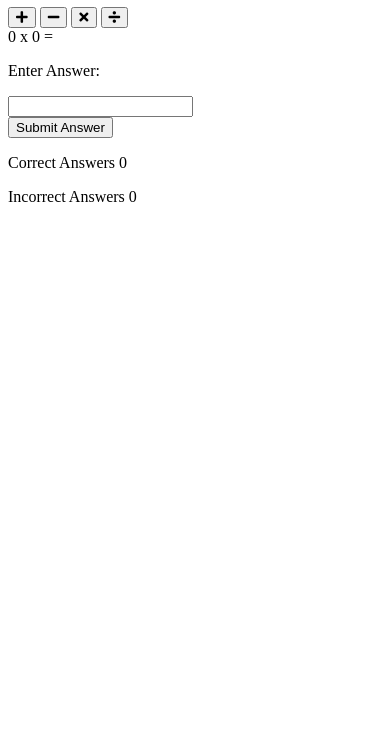
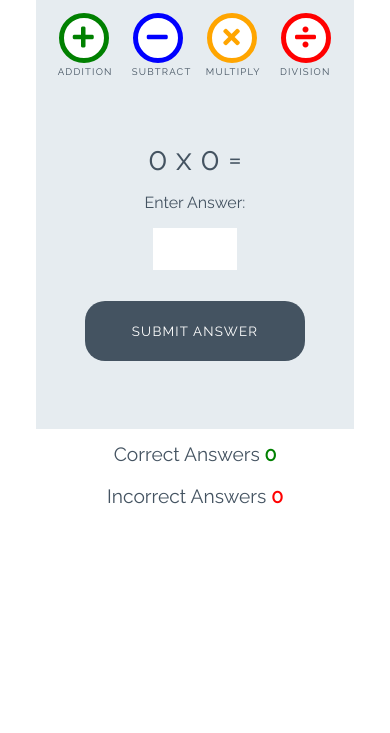
Before and after one commit to nathan-bytecode/Love-Maths-Walkthrough-Project, a plain HTML site: page index.html in a window 390 px wide. Shown: the part 111-844 px from the top of the page. Drawn offline with Linux system fonts and the light colour scheme.

Commit message:
Add styles for game

```diff
--- a/assets/css/style.css
+++ b/assets/css/style.css
@@ -0,0 +1,252 @@
+/* --------- Global style */
+
+body {
+    background-color: white;
+    font-family: "Raleway", sans-serif;
+    color: #445361;
+    text-align: center;
+}
+
+/* --------- Heading */
+
+.heading {
+    text-align: center;
+    font-size: 2.5rem;
+}
+
+.logo {
+    height: 40px;
+    padding-right: 5px;
+}
+
+/* --------- Game layout */
+
+.game-area {
+    background-color: #E6ECF0;
+    box-sizing: border-box;
+    width: 85%;
+    height: 65vh;
+    max-height: 450px;
+    max-width: 830px;
+    margin-left: auto;
+    margin-right: auto;
+    padding: 1%;
+}
+
+.question-area {
+    width: 50%;
+    font-size: 2rem;
+    margin: auto;
+    padding: 50px 0;
+}
+
+.question-area span {
+    padding: 0 15px;
+}
+
+.score-area {
+    margin: 5px auto;
+    width: 60%;
+    font-size: 1.2rem;
+}
+
+.controls-area {
+    width: 85%;
+    margin: 30px auto;
+}
+
+#score {
+    color: green;
+    font-weight: bold;
+}
+
+#incorrect {
+    color: red;
+    font-weight: bold;
+}
+
+.answer-message {
+    display: none;
+    font-size: 1rem;
+}
+
+#answer-box {
+    border: none;
+    color: #445361;
+    display: inline-block;
+    height: 40px;
+    width: 80px;
+    font-size: 1.2rem;
+}
+
+.scores {
+    display: inline-block;
+    padding: 25px;
+}
+
+/* --------- Buttons */
+
+.btn {
+    width: 220px;
+    height: 60px;
+    font-family: "Raleway", sans-serif;
+    text-transform: uppercase;
+    letter-spacing: 1.2px;
+    color: white;
+}
+
+.btn:focus {
+    outline: none;
+}
+
+.btn--big {
+    padding-top: 10px;
+    border-radius: 50%;
+    background-color: white;
+    border: 10px solid;
+    width: 100px;
+    height: 100px;
+    font-size: 3.2rem;
+    margin: 0 30px;
+    transition: all 0.5s;
+}
+
+.btn--big::after{
+    content: attr(data-type);
+    font-size: 1rem;
+    color: #445361;
+    position: relative;
+    left: -0.5em;
+}
+
+.btn--blue {
+    border-color: blue;
+    color: blue;
+}
+
+.btn--blue:active,
+.btn--blue:hover {
+    background-color: darkblue;
+    color: white;
+}
+
+.btn--orange {
+    border-color: orange;
+    color: orange;
+}
+
+.btn--orange:active,
+.btn--orange:hover {
+    background-color: darkorange;
+    color: white;
+}
+
+.btn--red {
+    border-color: red;
+    color: red;
+}
+
+.btn--red:active,
+.btn--red:hover {
+    background-color: darkred;
+    color: white;
+}
+
+.btn--green {
+    border-color: green;
+    color: green;
+}
+
+.btn--green:active,
+.btn--green:hover {
+    background-color: darkgreen;
+    color: white;
+}
+
+.btn--gray {
+    margin-top: 25px;
+    background-color: #445361;
+    border: 1px transparent;
+    border-radius: 20px;
+}
+
+.btn--gray:active,
+.btn--gray:hover {
+    background-color: #0d1013;
+}
+
+/* --------- Media queries */
+
+@media (max-width: 414px) {
+    .controls-area {
+        width: 100%;
+    }
+
+    .btn--big {
+        margin: 0 10px;
+        padding: 5px;
+        border: 5px solid;
+        width: 50px;
+        height: 50px;
+        font-size: 1.5rem;
+    }
+
+    .btn--big::after {
+        font-size: 0.6rem;
+        left: -0.7rem;
+    }
+
+    .question-area {
+        padding: 10% 0;
+        width: 100%;
+    }
+
+    .question-area span {
+        padding: 0;
+    }
+
+    .answer-message {
+        display: block;
+    }
+
+    #answer-box {
+        display: block;
+        margin: 0 auto;
+    }
+    .btn--gray {
+        margin-top: 0;
+    }
+
+    .score-area {
+        width: 100%;
+    }
+
+    .scores {
+        margin: 0.5em auto;
+        display: block;
+        padding: 5px;
+    }
+
+    .heading {
+        font-size: 2rem;
+    }
+}
+
+@media (max-width: 320px) {
+    .game-area {
+        height: 70vh;
+    }
+
+    .controls-area {
+        width: 75%;
+        margin: 10px auto;
+    }
+
+    .btn--big {
+        margin: 10px 10px;
+    }
+    .question-area {
+        padding: 10px 0;
+    }
+
+}
--- a/index.html
+++ b/index.html
@@ -1,17 +1,19 @@
 <!DOCTYPE html>
 <html lang="en">
+
 <head>
     <meta charset="UTF-8">
-    <meta http-equiv="X-UA-Compatible" content="IE=edge">
     <meta name="viewport" content="width=device-width, initial-scale=1.0">
 
-<!-- font awesome and google fonts-->
-    <link rel="stylesheet" href="https://use.fontawesome.com/releases/v5.7.2/css/all.css" integrity="sha384-fnmOCqbTlWIlj8LyTjo7mOUStjsKC4pOpQbqyi7RrhN7udi9RwhKkMHpvLbHG9Sr" crossorigin="anonymous">
+    <!-- font awesome and google fonts -->
+    <link rel="stylesheet" href="https://use.fontawesome.com/releases/v5.7.2/css/all.css"
+        integrity="sha384-fnmOCqbTlWIlj8LyTjo7mOUStjsKC4pOpQbqyi7RrhN7udi9RwhKkMHpvLbHG9Sr" crossorigin="anonymous">
     <link href="https://fonts.googleapis.com/css?family=Raleway%7CRighteous" rel="stylesheet">
+
     <link rel="stylesheet" href="assets/css/style.css">
+    <title>Document</title>
+</head>
 
-    <title>Love Maths</title>
-</head>
 <body>
     <h1 class="heading">
         <img class="logo" src="assets/images/logo.png" alt="logo"> Love Maths
@@ -19,18 +21,19 @@
 
     <div class="game-area">
         <div class="controls-area">
-            <button class="btn btn--big btn--green">
+            <button data-type="addition" class="btn btn--big btn--green">
                 <i class="fas fa-plus"></i>
             </button>
-            <button class="btn btn--big btn--blue">
+            <button data-type="subtract" class="btn btn--big btn--blue">
                 <i class="fas fa-minus"></i>
             </button>
-            <button class="btn btn--big btn--orange">
+            <button data-type="multiply" class="btn btn--big btn--orange">
                 <i class="fas fa-times"></i>
             </button>
-            <button class="btn btn--big btn--red">
+            <button data-type="division" class="btn btn--big btn--red">
                 <i class="fas fa-divide"></i>
             </button>
+        </div>
         <div class="question-area">
             <span id="operand1">0</span>
             <span id="operator">x</span>
@@ -39,8 +42,7 @@
             <p class="answer-message">Enter Answer:</p>
             <input id="answer-box" type="number">
         </div>
-            <button class="btn btn--big btn--grey">Submit Answer</button>
-        </div>
+        <button data-type="submit" class="btn btn--gray">Submit Answer</button>
     </div>
 
     <div class="score-area">
@@ -50,4 +52,5 @@
 
     <script src="assets/js/script.js"></script>
 </body>
+
 </html>
```
Lines whose indentation alone changed are shown as unchanged.
